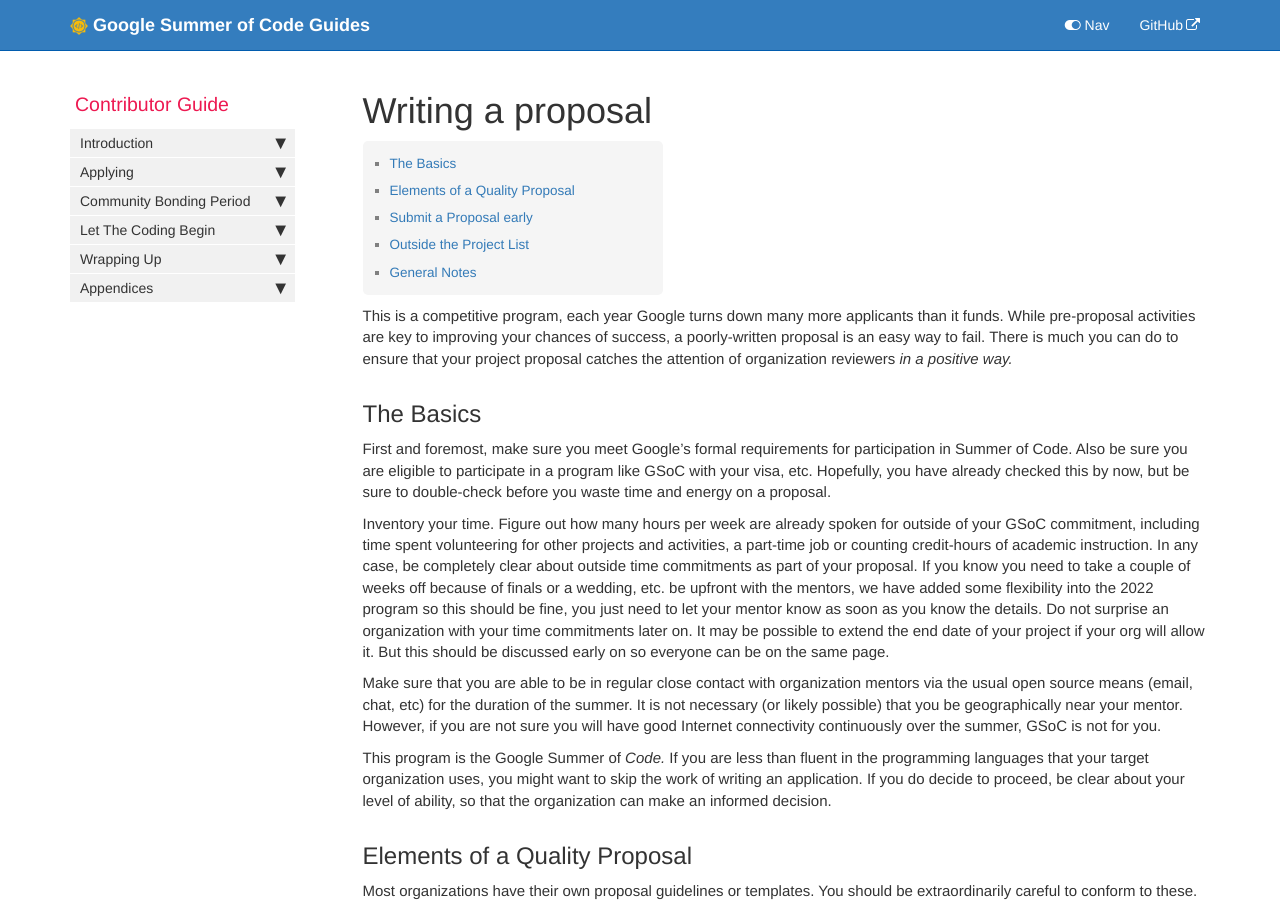
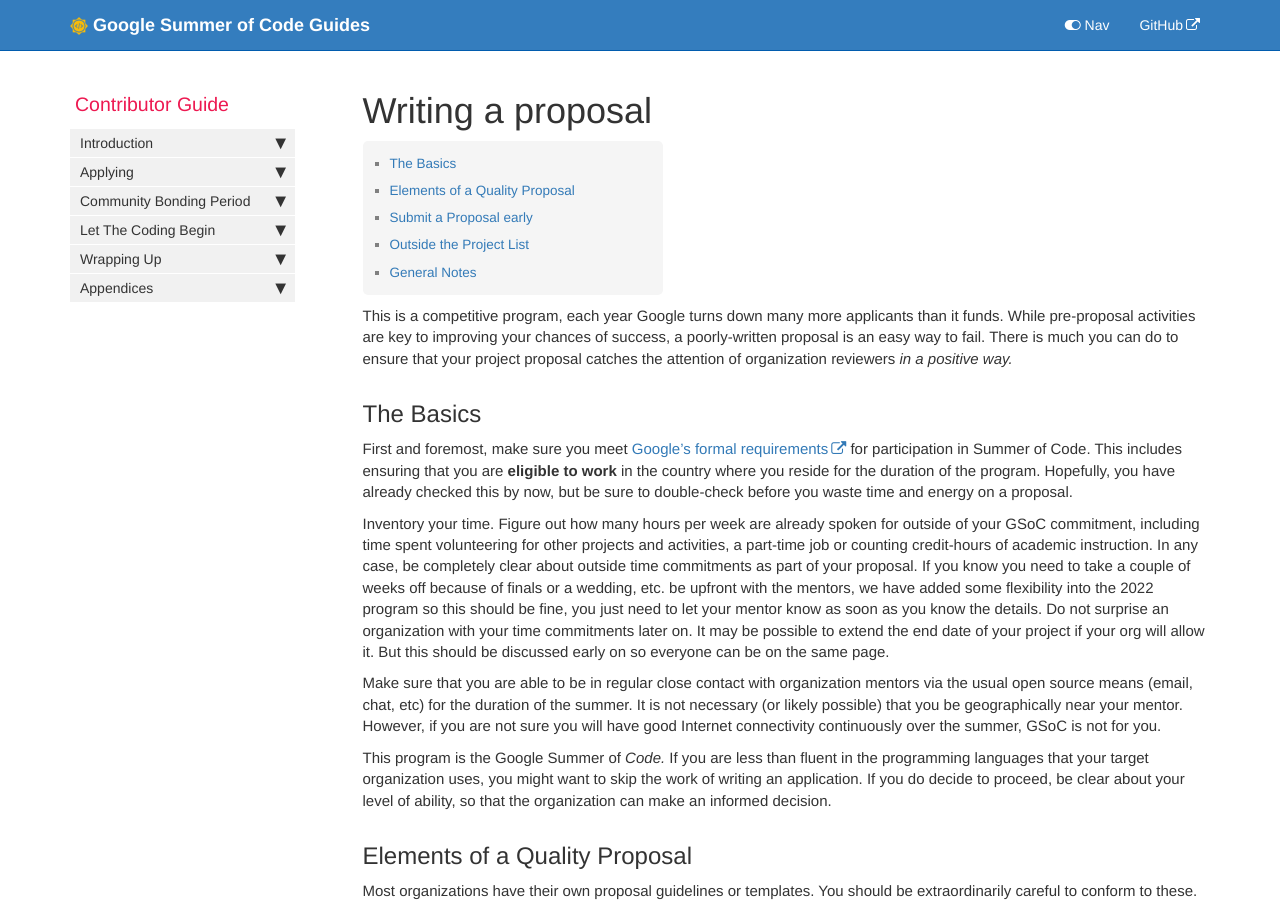
Before and after one commit to google/gsocguides, a Jekyll site: the page built from pages/student/06-writing_a_proposal.md, in a window 1280 px wide and 900 px high. Built offline with Jekyll 4.4.1, drawn with Linux system fonts in a browser that asks for light colours.

Commit message:
(student/proposal): clarify and link formal rules
the portion about "visa" is a bit ambiguous for
GSoC 2022, where general public contributors are
welcomed.

also: fix typos

```diff
--- a/pages/student/06-writing_a_proposal.md
+++ b/pages/student/06-writing_a_proposal.md
@@ -6,17 +6,17 @@ permalink: student/writing-a-proposal.html
 sidebar: student_sidebar
 ---
 
-This is a competitive program, each year Google turns down many more applicants than it funds. While pre-proposal activities are key to improving your chances of success, a poorly-written proposal is an easy way to fail. There is much you can do to ensure that your project proposal catches the attention of organization reviewers *in a positive way.*
+This is a competitive program, each year Google turns down many more applicants than it funds. While pre-proposal activities are key to improving your chances of success, a poorly-written proposal is an easy way to fail. There is much you can do to ensure that your project proposal catches the attention of organization reviewers _in a positive way._
 
 ## The Basics
 
-First and foremost, make sure you meet Google's formal requirements for participation in Summer of Code. Also be sure you are eligible to participate in a program like GSoC with your visa, etc. Hopefully, you have already checked this by now, but be sure to double-check before you waste time and energy on a proposal.
+First and foremost, make sure you meet [Google's formal requirements](https://summerofcode.withgoogle.com/rules#:~:text=for%20the%20duration%20of%20the%20Program%2C%20be%20eligible%20to%20work%20in%20the%20country%20in%20which%20they%20reside%3B%20and) for participation in Summer of Code. This includes ensuring that you are **eligible to work** in the country where you reside for the duration of the program. Hopefully, you have already checked this by now, but be sure to double-check before you waste time and energy on a proposal.
 
 Inventory your time. Figure out how many hours per week are already spoken for outside of your GSoC commitment, including time spent volunteering for other projects and activities, a part-time job or counting credit-hours of academic instruction. In any case, be completely clear about outside time commitments as part of your proposal. If you know you need to take a couple of weeks off because of finals or a wedding, etc. be upfront with the mentors, we have added some flexibility into the 2022 program so this should be fine, you just need to let your mentor know as soon as you know the details. Do not surprise an organization with your time commitments later on. It may be possible to extend the end date of your project if your org will allow it. But this should be discussed early on so everyone can be on the same page.
 
 Make sure that you are able to be in regular close contact with organization mentors via the usual open source means (email, chat, etc) for the duration of the summer. It is not necessary (or likely possible) that you be geographically near your mentor. However, if you are not sure you will have good Internet connectivity continuously over the summer, GSoC is not for you.
 
-This program is the Google Summer of *Code.*  If you are less than fluent in the programming languages that your target organization uses, you might want to skip the work of writing an application. If you do decide to proceed, be clear about your level of ability, so that the organization can make an informed decision.
+This program is the Google Summer of _Code._ If you are less than fluent in the programming languages that your target organization uses, you might want to skip the work of writing an application. If you do decide to proceed, be clear about your level of ability, so that the organization can make an informed decision.
 
 ## Elements of a Quality Proposal
 
@@ -38,7 +38,7 @@ If the format allows, start your proposal with a short summary, designed to conv
 
 **Benefits to Community**
 
-Don't forget to make your case for a benefit to the organization, not just to yourself.  Why would Google and your organization be proud to sponsor this work? How would open source or society as a whole benefit? What cool things would be demonstrated?
+Don't forget to make your case for a benefit to the organization, not just to yourself. Why would Google and your organization be proud to sponsor this work? How would open source or society as a whole benefit? What cool things would be demonstrated?
 
 **Deliverables**
 
@@ -54,7 +54,7 @@ Keep your personal info brief. Be sure to communicate personal experiences and s
 
 **Follow the Rules**
 
-Most organizations accept only plain text applications. Most organizations have a required application format. Many organizations have application length limits. In general, organizations *will* throw out your proposal if you fail to conform to these guidelines. If you feel you *must* have graphical or interactive content associated with your application, put just this content (not a copy of your proposal) on the web and provide an easy-to-type URL. Do not expect reviewers to follow this link.
+Most organizations accept only plain text applications. Most organizations have a required application format. Many organizations have application length limits. In general, organizations _will_ throw out your proposal if you fail to conform to these guidelines. If you feel you _must_ have graphical or interactive content associated with your application, put just this content (not a copy of your proposal) on the web and provide an easy-to-type URL. Do not expect reviewers to follow this link.
 
 ## Submit a Proposal early
 
@@ -92,7 +92,7 @@ If your proposal is near the boundary, make sure you clear it with your target o
 
 **Boring projects**
 
-For the mentor and the organization, half the fun is helping a GSoC contributor do something novel and cool. Infrastructure *per se* isn't necessarily boring, but it should be part of a luminous vision.
+For the mentor and the organization, half the fun is helping a GSoC contributor do something novel and cool. Infrastructure _per se_ isn't necessarily boring, but it should be part of a luminous vision.
 
 **Stuff that's already been done to death**
 
```
